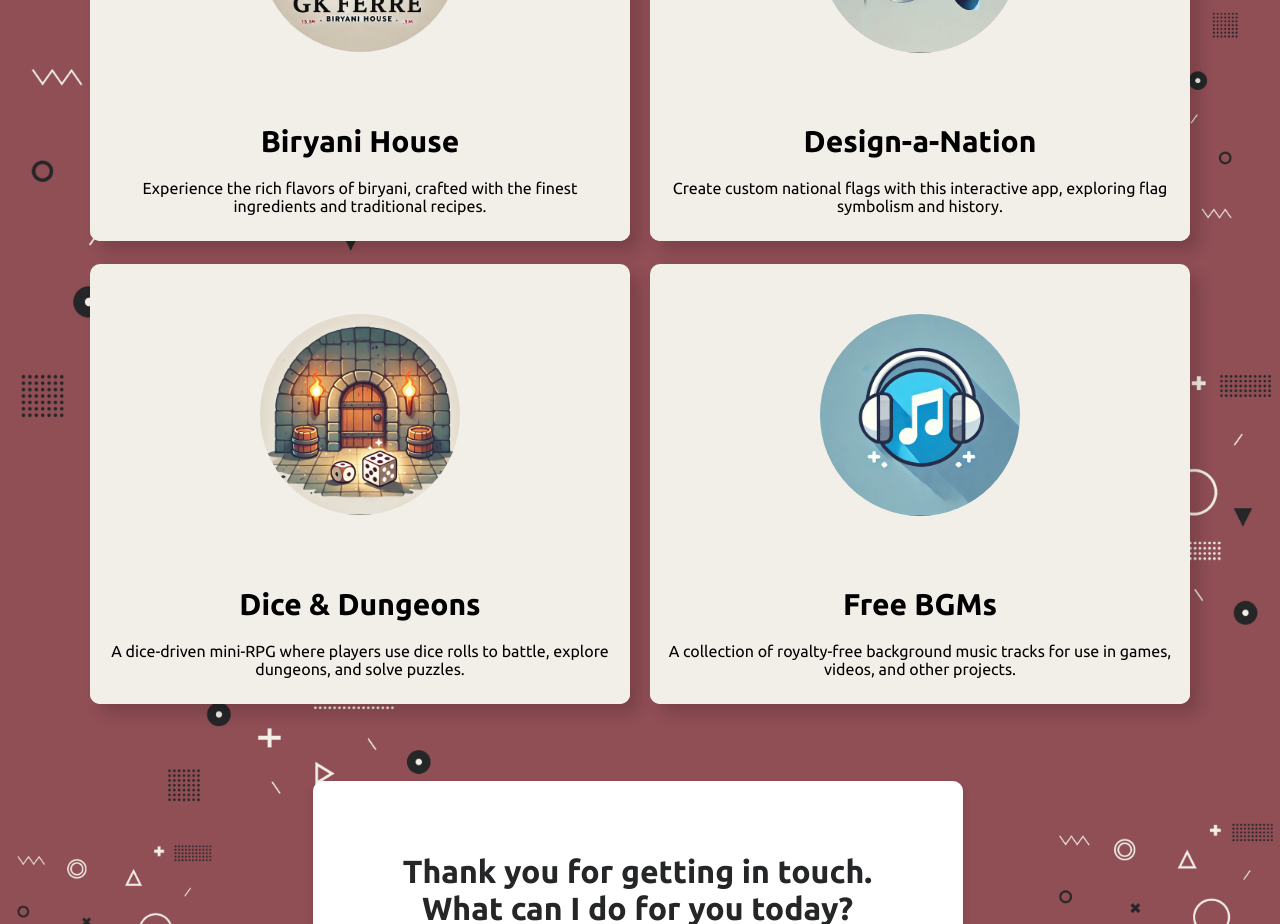
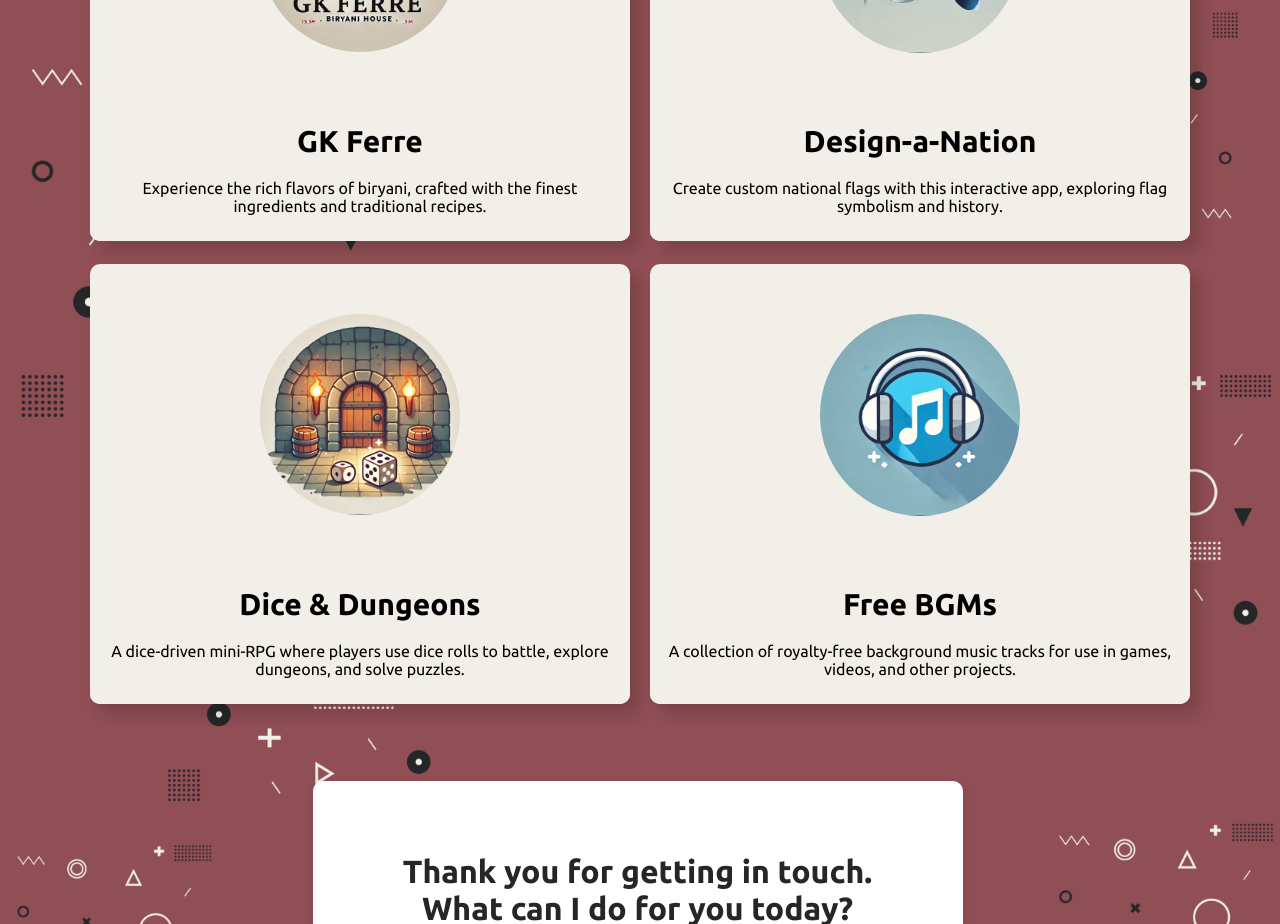
Before and after one commit to GianFerre/gian-dev-portfolio, a React (Vite) app: page / in a window 1280 px wide. Shown: the part 1500-2424 px from the top of the page. Built offline with nearby package versions, Linux system fonts and the light colour scheme; a web font is replaced by a local one.

Commit message:
gk ferre update

```diff
--- a/src/Projects.jsx
+++ b/src/Projects.jsx
@@ -42,11 +42,11 @@ function Projects() {
             text: "A digital adaptation of the classic dice game Farkle. Play, strategize, and test your luck in this engaging web-based experience.",
         },
         {
-            name: "biryani-house",
+            name: "GK Ferre",
             href: "https://gianferre.github.io/biryani-house/",
             image: gkFerre,
             preview: gkFerrePreview,
-            title: "Biryani House",
+            title: "GK Ferre",
             text: "Experience the rich flavors of biryani, crafted with the finest ingredients and traditional recipes.",
         },
         {
```
